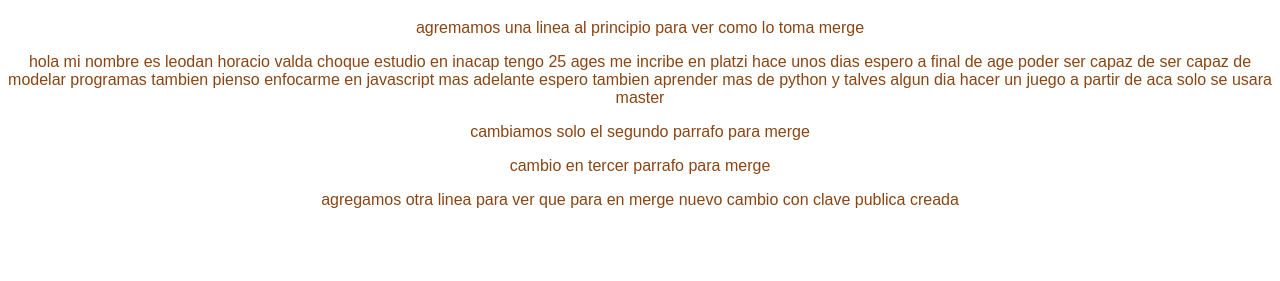
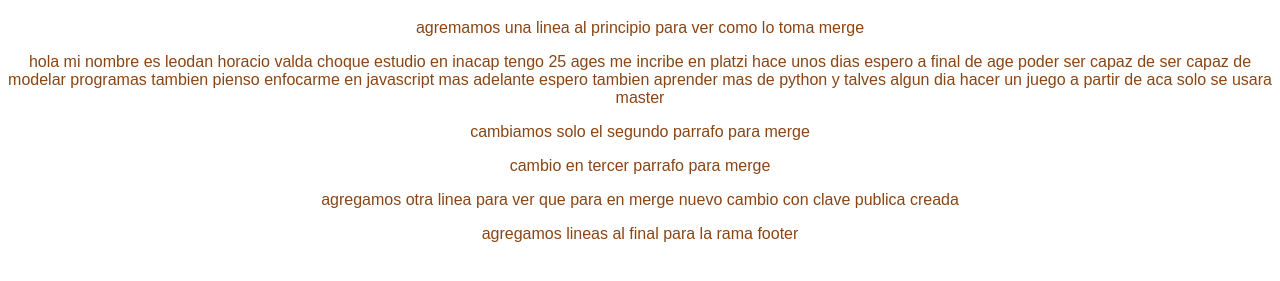
Before and after one commit to lenzx/repositorio-prueba, a plain HTML site: page practicaGit/index.html in a window 1280 px wide. Shown: the part 61-342 px from the top of the page. Drawn offline with Linux system fonts and the light colour scheme.

Commit message:
lineas para footer

```diff
--- a/practicaGit/index.html
+++ b/practicaGit/index.html
@@ -25,6 +25,7 @@
 <p>agregamos otra linea para ver que para en merge
     nuevo cambio con clave publica creada
 </p>
+<p> agregamos lineas al final para la rama footer</p>
 
 
 </body>
```
